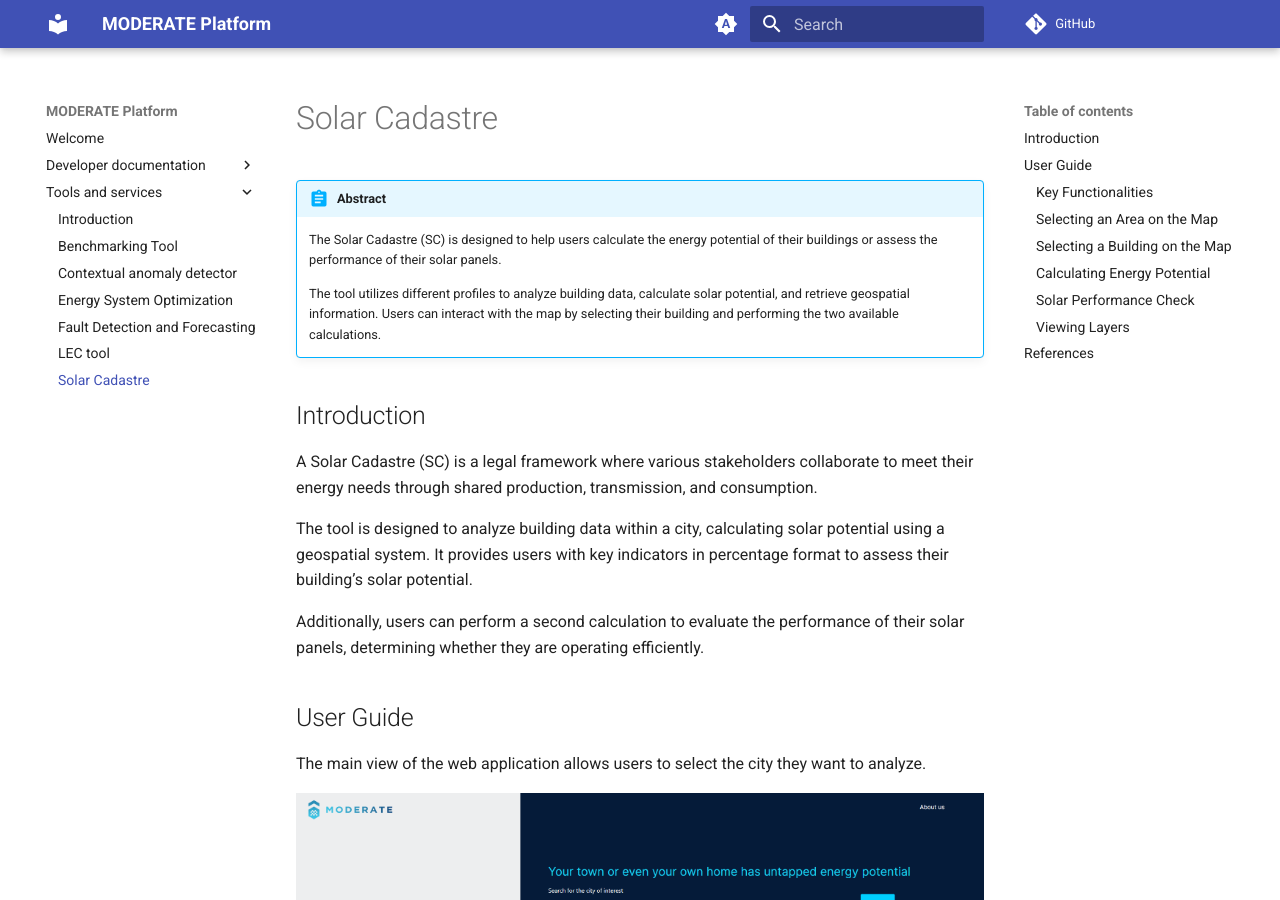
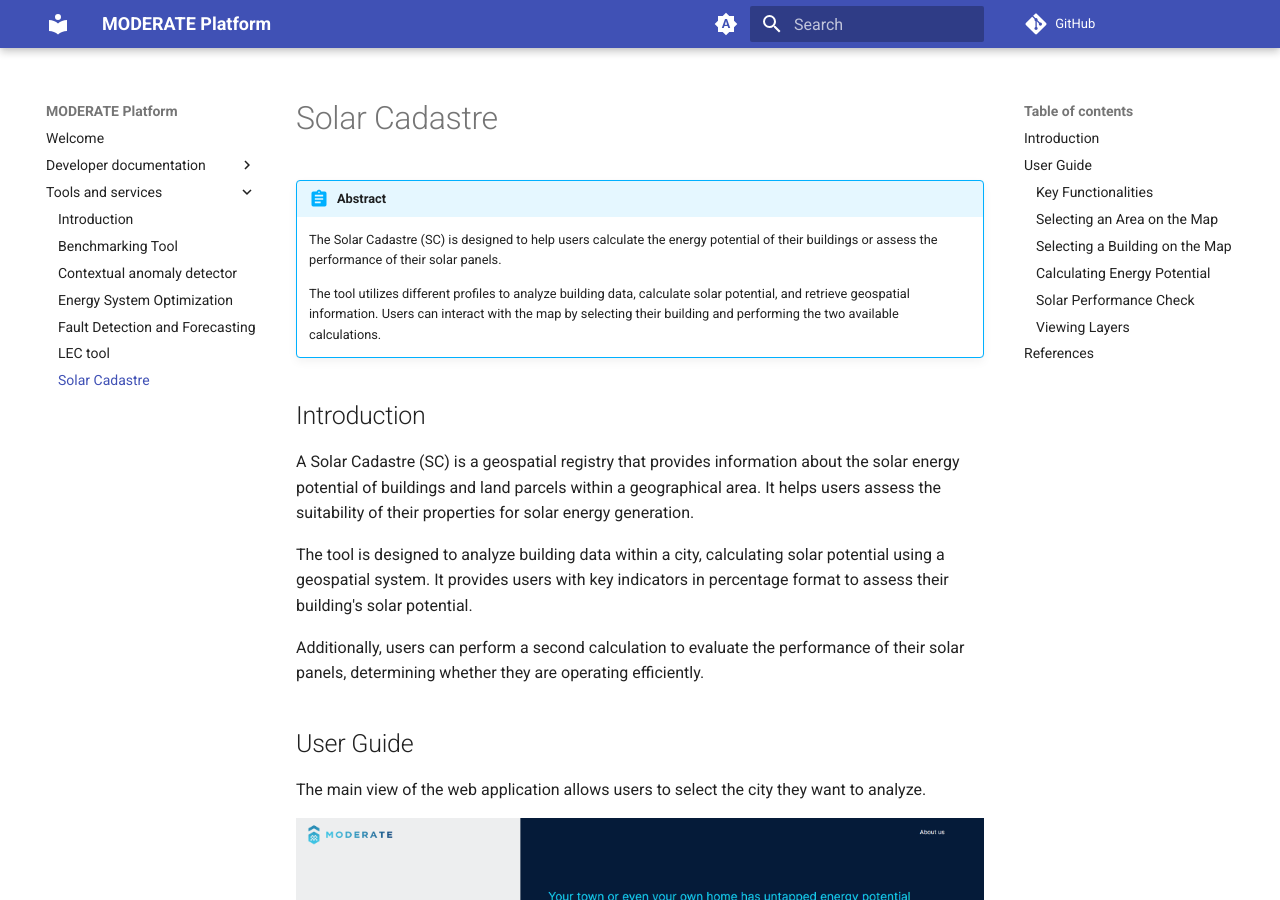
Before and after one commit to MODERATE-Project/moderate-docs, an MkDocs documentation site: the page built from docs/tools-and-services/solar-cadastre.md, in a window 1280 px wide and 900 px high. Built offline with MkDocs 1.6.1 and Material for MkDocs 9.7.7, drawn with Linux system fonts in a browser that asks for light colours; comment, search, counter and statistics services are not loaded.

```diff
--- a/docs/tools-and-services/solar-cadastre.md
+++ b/docs/tools-and-services/solar-cadastre.md
@@ -12,9 +12,9 @@
 
 ## Introduction
 
-A Solar Cadastre (SC) is a legal framework where various stakeholders collaborate to meet their energy needs through shared production, transmission, and consumption.
+A Solar Cadastre (SC) is a geospatial registry that provides information about the solar energy potential of buildings and land parcels within a geographical area. It helps users assess the suitability of their properties for solar energy generation.
 
-The tool is designed to analyze building data within a city, calculating solar potential using a geospatial system. It provides users with key indicators in percentage format to assess their building’s solar potential.
+The tool is designed to analyze building data within a city, calculating solar potential using a geospatial system. It provides users with key indicators in percentage format to assess their building's solar potential.
 
 Additionally, users can perform a second calculation to evaluate the performance of their solar panels, determining whether they are operating efficiently.
 
```
Also changed, not shown: docs/tools-and-services/eso_A1.2.md (+2 -2 lines), docs/tools-and-services/fdf_A1.1.md (+3 -3 lines), docs/tools-and-services/index.md (+1 -1 lines).
